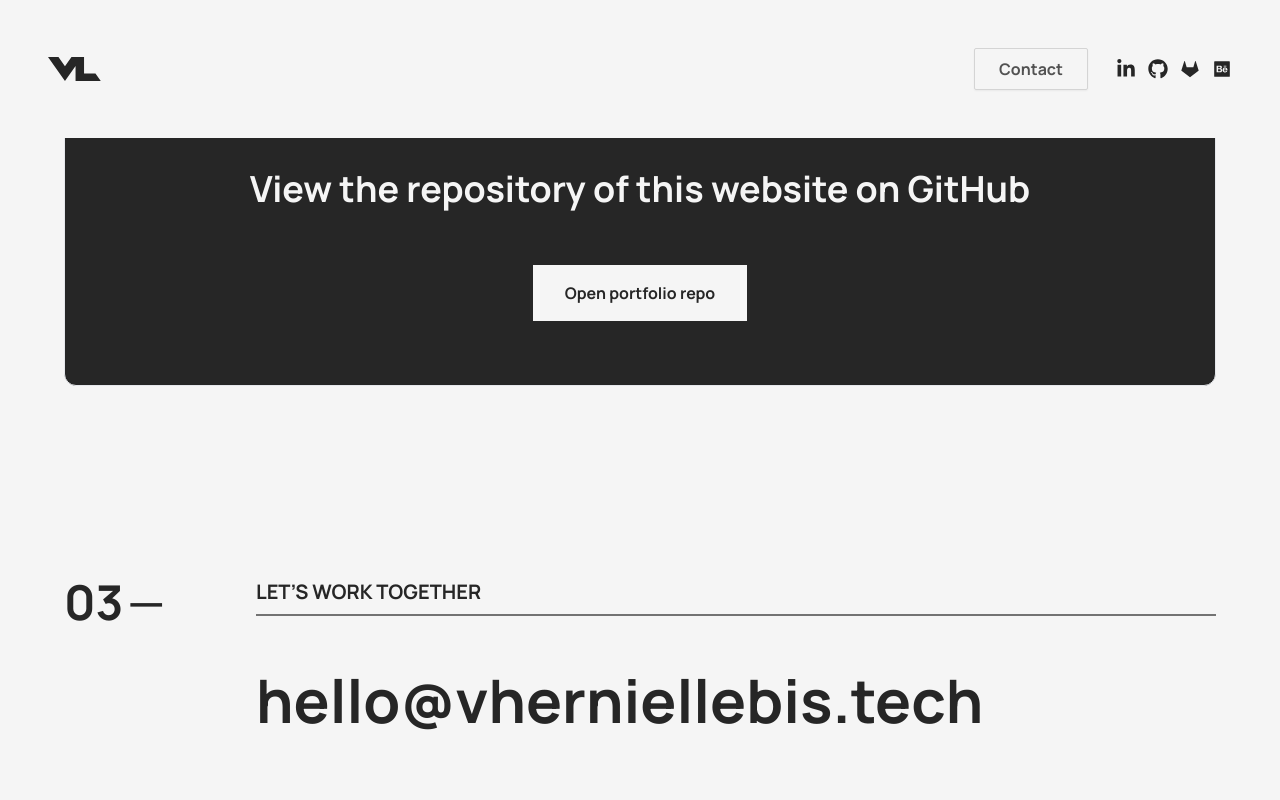
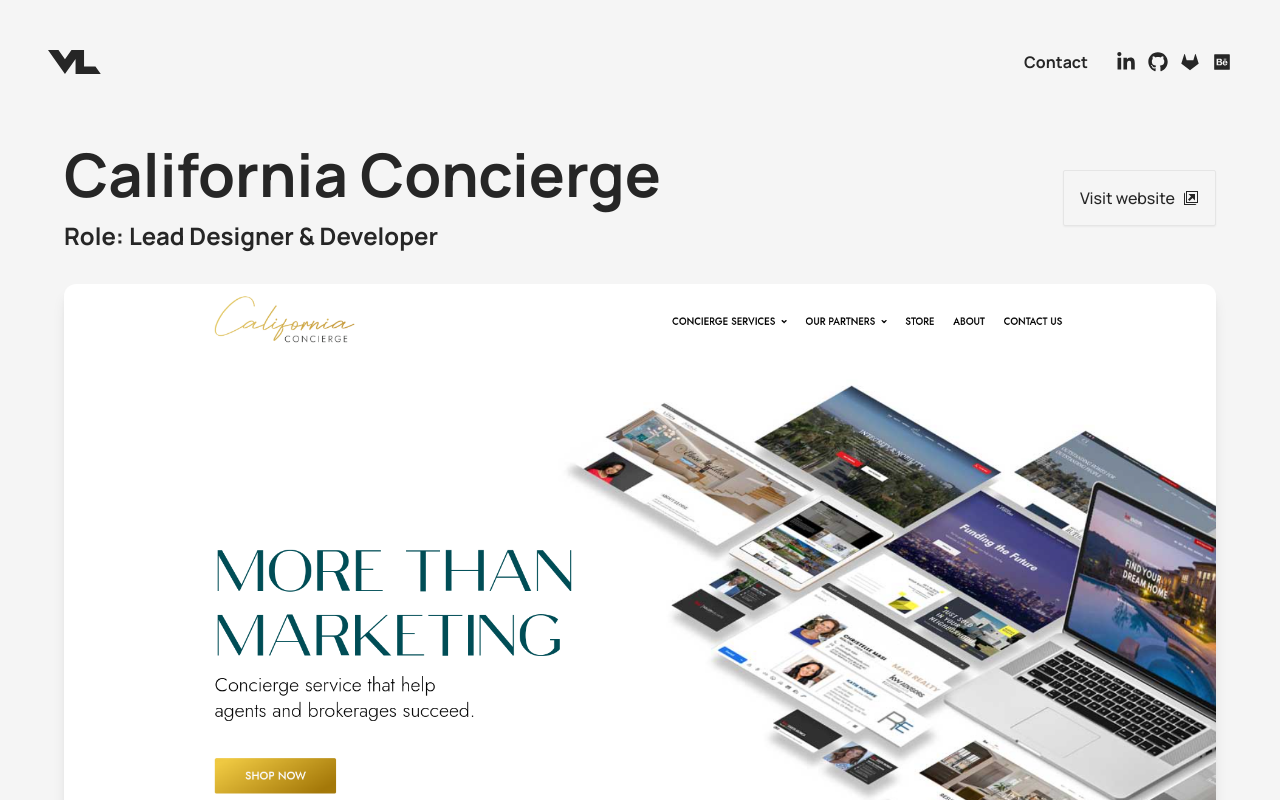
Before and after one commit to Vherniel/Portfolio, a Next.js app: page /projects/caconc in a window 1280 px wide. Shown: the top 800 px of the page. Built offline with nearby package versions, Linux system fonts and the light colour scheme.

Commit message:
feat: update

```diff
--- a/app/_about.tsx
+++ b/app/_about.tsx
@@ -9,7 +9,7 @@
         <section className={clsx()}>
             <Container className={clsx("flex py-12", "lg:py-32")}>
                 <div className={clsx("xs:basis-3/12", "lg:basis-2/12")}>
-                    <span className={clsx("font-bold mr-1", "lg:text-5xl")}>01</span>
+                    <span className={clsx("font-bold mr-1", "lg:text-5xl")}>02</span>
                     <span className={clsx("mr-1", "lg:text-5xl")}>—</span>
                 </div>
                 <div className={clsx("flex-1", "xs:basis-9/12", "lg:basis-10/12")}>
--- a/app/head.tsx
+++ b/app/head.tsx
@@ -1,10 +1,13 @@
 export default function Head() {
     return (
         <>
-            <title>Create Next App</title>
+            <title>Vherniel Lebis | Software Engineer & UX/UI Designer</title>
+            <meta
+                name="description"
+                content="I love helping people to solve their unique problems through creative user experiences and quality software development."
+            />
             <meta content="width=device-width, initial-scale=1" name="viewport" />
-            <meta name="description" content="Generated by create next app" />
-            <link rel="icon" href="/favicon.ico" />
+            <link rel="icon" href="/favicon.png" />
         </>
     );
 }
--- a/app/projects/[id]/page.tsx
+++ b/app/projects/[id]/page.tsx
@@ -1,9 +1,97 @@
+"use client";
+
 import { Container } from "@portfolio/components/container";
+import { ImNewTab } from "react-icons/im";
+import clsx from "clsx";
+import Image from "next/image";
+import Link from "next/link";
+import styles from "./page.module.scss";
+import { usePathname } from "next/navigation";
+import useSWR from "swr";
 
 export default function Page() {
+    const pathname = usePathname();
+
+    const fetcher = () => fetch("/api/v1/projects").then((res) => res.json());
+    const { data, error } = useSWR("/api/user", fetcher);
+
+    if (error) return <div>failed to load</div>;
+    if (!data) return <div>loading...</div>;
+
+    const response = data.filter((response: any) => pathname.includes(response.id))[0];
+
     return (
         <main>
-            <Container>test</Container>
+            <section
+                className={clsx(
+                    styles.header,
+                    "",
+                    "xxs:",
+                    "xs:",
+                    "sm:",
+                    "md:min-h-screen",
+                    "lg:",
+                    "xl:",
+                    "xxl:",
+                    "dark:",
+                    "hover"
+                )}>
+                <Container>
+                    <div className={clsx("mt-16 mb-8", "md:mt-36 mb-16")}>
+                        <div
+                            className={clsx(
+                                "mb-4",
+                                "md:flex md:items-center md:mb-8",
+                                "md:mb-12"
+                            )}>
+                            <div className={clsx("flex-1")}>
+                                <h2
+                                    className={clsx(
+                                        "font-bold text-2xl mb-4",
+                                        "md:text-4xl",
+                                        "lg:text-6xl"
+                                    )}>
+                                    {response.name}
+                                </h2>
+                                <p
+                                    className={clsx(
+                                        "font-bold text-lg",
+                                        "md:text-xl",
+                                        "lg:text-2xl"
+                                    )}>
+                                    Role: {response.role}
+                                </p>
+                            </div>
+                            <div>
+                                <Link
+                                    href={response.href}
+                                    target="_blank"
+                                    rel="noopener noreferrer nofollow"
+                                    className={clsx(
+                                        "border p-4 shadow-sm rounded-sm",
+                                        "border-neutral-200",
+                                        "dark:border-neutral-700",
+                                        "hover:bg-neutral-800 hover:text-neutral-100",
+                                        "dark:hover:bg-neutral-100 dark:hover:text-neutral-800"
+                                    )}>
+                                    <span>Visit website</span>
+                                    <span>
+                                        <ImNewTab className={clsx("ml-2 mb-1 inline-block")} />
+                                    </span>
+                                </Link>
+                            </div>
+                        </div>
+
+                        <Image
+                            src={response.image}
+                            width={1920}
+                            height={1080}
+                            alt=""
+                            className={clsx("rounded-xl shadow-lg")}
+                        />
+                    </div>
+                </Container>
+            </section>
         </main>
     );
 }
--- a/package.json
+++ b/package.json
@@ -19,6 +19,7 @@
         "react": "18.2.0",
         "react-dom": "18.2.0",
         "react-icons": "^4.6.0",
+        "swr": "^1.3.0",
         "typescript": "4.9.3"
     },
     "devDependencies": {
--- a/pages/api/v1/projects.ts
+++ b/pages/api/v1/projects.ts
@@ -2,5 +2,34 @@
 import type { NextApiRequest, NextApiResponse } from "next";
 
 export default function handler(req: NextApiRequest, res: NextApiResponse) {
-    res.status(200).json([1]);
+    res.status(200).json([
+        {
+            id: "kwadvisors",
+            name: "Keller Williams Advisors",
+            role: "Lead Designer & Developer",
+            image: "/kwadvisors.png",
+            href: "https://kwadvisorsca.com/",
+        },
+        {
+            id: "caconc",
+            name: "California Concierge",
+            role: "Lead Designer & Developer",
+            image: "/caconc.png",
+            href: "https://www.californiaconcierge.com/",
+        },
+        {
+            id: "craveventures",
+            name: "Crave Ventures",
+            role: "Lead Designer & Developer",
+            image: "/craveventures.png",
+            href: "https://www.craveventures.co/",
+        },
+        {
+            id: "fcc",
+            name: "freeCodeCamp.org",
+            role: "Claimed a Certificate",
+            image: "/frecodecamp.png",
+            href: "https://www.freecodecamp.org/certification/vherniel/responsive-web-design",
+        },
+    ]);
 }
--- a/src/ui/blocks/footer/footer.tsx
+++ b/src/ui/blocks/footer/footer.tsx
@@ -26,6 +26,8 @@
                         </p>
                         <Link
                             href="https://github.com/Vherniel/portfolio"
+                            target="_blank"
+                            rel="noopener"
                             className={clsx(
                                 "font-bold inline-block bg-neutral-100 text-neutral-800 mt-6 px-8 py-4",
                                 "dark:text-neutral-100 dark:bg-neutral-800"
--- a/src/ui/blocks/header/header.tsx
+++ b/src/ui/blocks/header/header.tsx
@@ -13,20 +13,46 @@
 
 const socialLinks = [
     {
-        icon: <FaLinkedinIn className={clsx("text-neutral-800 text-base", "md:text-xl")} />,
-        href: "https://www.linkedin.com/in/vherniel-lebis/",
-    },
-    {
-        icon: <FaGithub className={clsx("text-neutral-800 text-base", "md:text-xl")} />,
-        href: "https://www.linkedin.com/in/vherniel-lebis/",
-    },
-    {
-        icon: <RiGitlabFill className={clsx("text-neutral-800 text-base", "md:text-xl")} />,
+        icon: (
+            <FaLinkedinIn
+                className={clsx(
+                    "text-neutral-800 dark:text-neutral-100 text-base",
+                    "md:text-xl"
+                )}
+            />
+        ),
         href: "https://www.linkedin.com/in/vherniel-lebis/",
     },
     {
         icon: (
-            <AiFillBehanceSquare className={clsx("text-neutral-800 text-base", "md:text-xl")} />
+            <FaGithub
+                className={clsx(
+                    "text-neutral-800 dark:text-neutral-100 text-base",
+                    "md:text-xl"
+                )}
+            />
+        ),
+        href: "https://www.linkedin.com/in/vherniel-lebis/",
+    },
+    {
+        icon: (
+            <RiGitlabFill
+                className={clsx(
+                    "text-neutral-800 dark:text-neutral-100 text-base",
+                    "md:text-xl"
+                )}
+            />
+        ),
+        href: "https://www.linkedin.com/in/vherniel-lebis/",
+    },
+    {
+        icon: (
+            <AiFillBehanceSquare
+                className={clsx(
+                    "text-neutral-800 dark:text-neutral-100 text-base",
+                    "md:text-xl"
+                )}
+            />
         ),
         href: "https://www.behance.net/vherniellebis/",
     },
@@ -42,16 +68,22 @@
             {...restProps}>
             <div className={clsx("flex items-center p-4", "md:p-12")}>
                 <div className={clsx("mr-auto")}>
-                    <Link href="/">
+                    <a href="/">
                         <Logo
                             scale={1.5}
                             className={clsx("fill-neutral-800 dark:fill-neutral-300")}
                         />
-                    </Link>
+                    </a>
                 </div>
                 <div className={clsx("flex items-center")}>
                     <div className={clsx("md:mr-4")}>
-                        <Button label="Contact" outline />
+                        <a
+                            href="mailto:hello@vherniellebis.tech"
+                            className={clsx(
+                                "font-bold hover:border-b-2 border-neutral-800 dark:border-neutral-100"
+                            )}>
+                            Contact
+                        </a>
                     </div>
                     <div className={clsx("flex items-center")}>
                         {socialLinks.map(({ icon, href }, index) => (
--- a/src/ui/blocks/work/work.tsx
+++ b/src/ui/blocks/work/work.tsx
@@ -6,12 +6,14 @@
     image: string;
     href: string;
     title: string;
+    target?: string;
 }
 
-export const Work = ({ image, href, title }: WorkProps) => {
+export const Work = ({ image, href, target, title }: WorkProps) => {
     return (
         <Link
             href={href}
+            target={target}
             style={{
                 backgroundImage: `url("${image}")`,
             }}
```
Also changed, not shown: app/_landing.tsx (+50 -12 lines), app/_works.tsx (+7 -1 lines), 1 other file (tests, documents, lock files or other folders).
